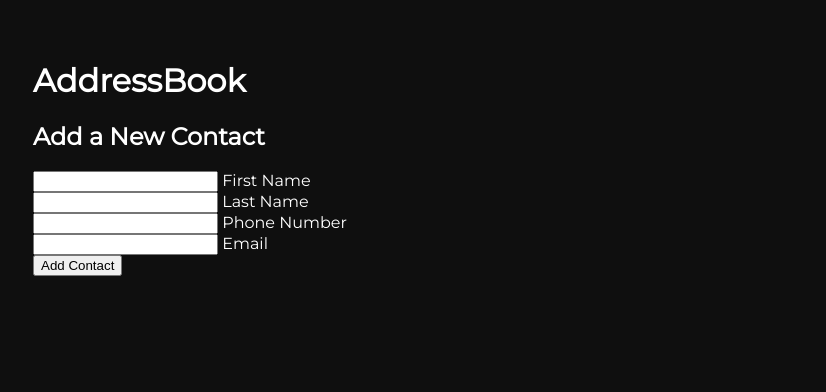
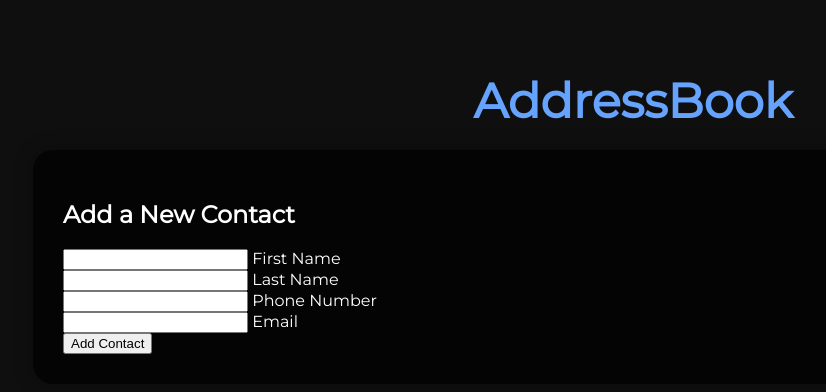
Before and after one commit to Kenneth732/Adress-Book-JS-Modules, a website with bundled scripts: page index.html in a window 1280 px wide. Shown: the whole page, without its empty margins (7-833 px from the left). Built offline with nearby package versions, Linux system fonts and the light colour scheme.

Commit message:
title form style

```diff
--- a/static/css/style.css
+++ b/static/css/style.css
@@ -11,3 +11,22 @@
             margin: 0 auto;
             padding: 40px 20px;
         }
+
+        /* Title Styles */
+        .title {
+            font-size: 3rem;
+            text-align: center;
+            margin-bottom: 20px;
+            color: #66A3FF;
+        }
+
+        /* Form Styles */
+        .form {
+            background: rgba(0, 0, 0, 0.7);
+            padding: 30px;
+            border-radius: 20px;
+            box-shadow: 0 0 20px rgba(0, 0, 0, 0.3);
+            backdrop-filter: blur(10px);
+            transition: transform 0.3s;
+            transform-style: preserve-3d;
+        }
```
